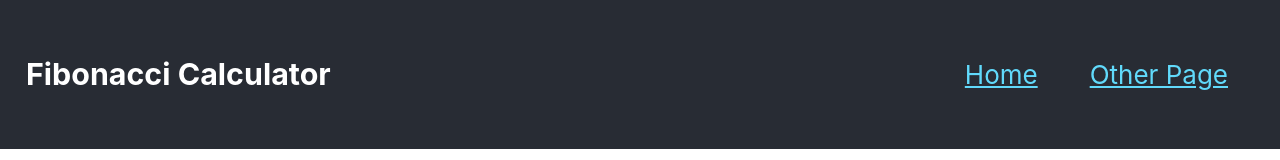
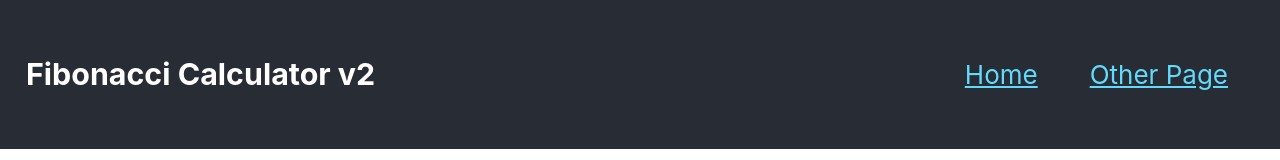
Before and after one commit to CoderYihaoWang/multi-k8s, a React (Create React App) app in the folder client/: page / in a window 1280 px wide. Shown: the top 160 px of the page. Built offline with nearby package versions, Linux system fonts and the light colour scheme; no server answers.

Commit message:
Upgrade to v2

```diff
--- a/client/src/App.js
+++ b/client/src/App.js
@@ -8,7 +8,7 @@ function App() {
     <Router>
       <div className="App">
         <header className="App-header">
-          <h3>Fibonacci Calculator</h3>
+          <h3>Fibonacci Calculator v2</h3>
           <div>
             <Link to="/" className="App-link">Home</Link>
             <Link to="/otherPage" className="App-link">Other Page</Link>
```
